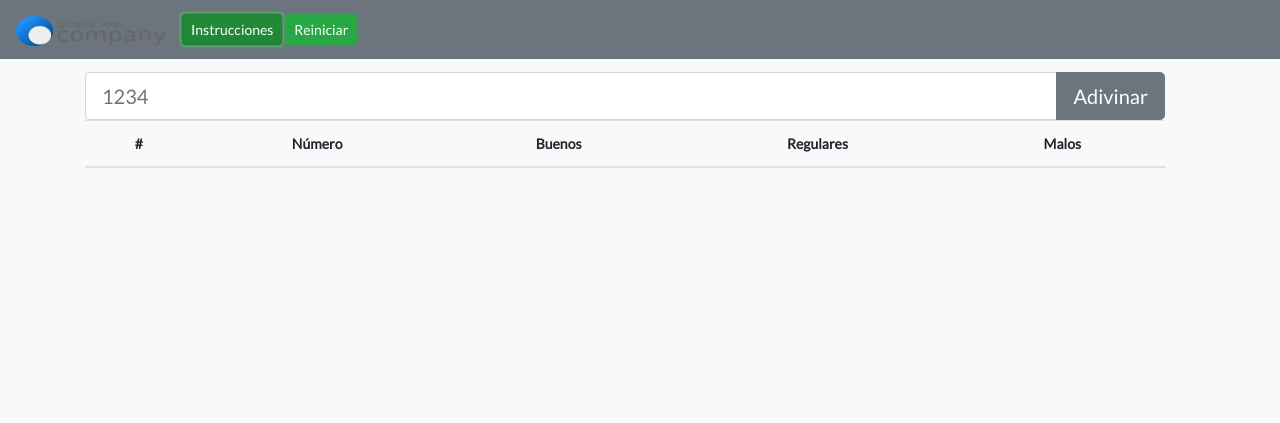
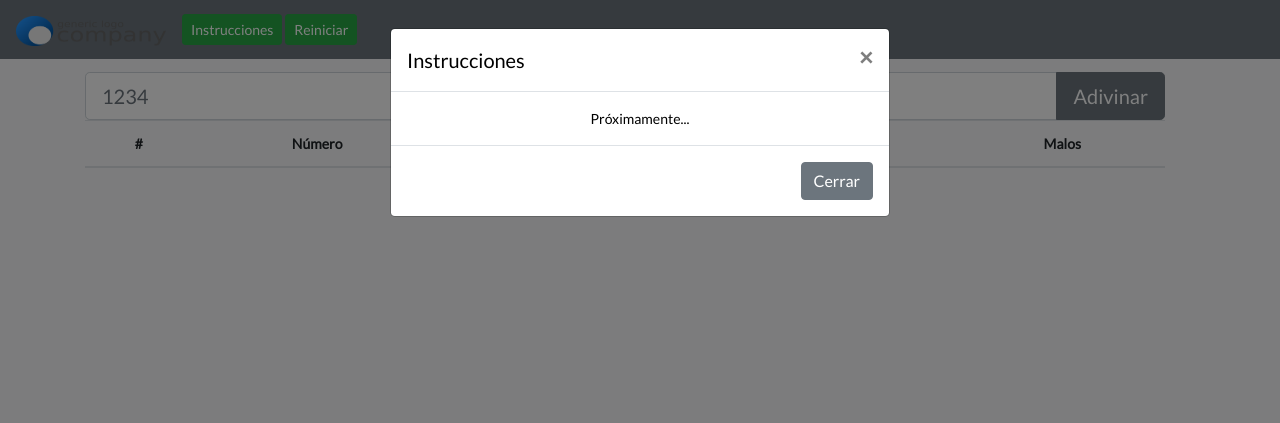
Before and after one commit to CharlyCimino/adivina-numero-web, a plain HTML site: page index.html in a window 1280 px wide. Both pictures are taken after a click on the button "Instrucciones". Shown: the top 423 px of the page. Drawn offline with nearby package versions, Linux system fonts and the light colour scheme.

Commit message:
Modal de instrucciones funcional

```diff
--- a/css/estilo.css
+++ b/css/estilo.css
@@ -5,7 +5,7 @@
 body {
 	font-family: "Lato", sans-serif;
 	font-size: 14px;
-	color: white;
+	color: black;
 	text-align: center;
 	margin-bottom: 5%;
 }
--- a/index.html
+++ b/index.html
@@ -16,7 +16,7 @@
 				<img src="img/logo.png" width="150" height="30" alt="" />
 			</a>
 			<div class="derecha">
-				<button class="btn btn-success btn-sm" type="button">Instrucciones</button>
+				<button class="btn btn-success btn-sm" type="button" data-toggle="modal" data-target="#modal-instrucciones">Instrucciones</button>
 				<button class="btn btn-success btn-sm" type="button" id="btn-reiniciar">Reiniciar</button>
 			</div>
 		</nav>
@@ -97,21 +97,21 @@
 		</footer>
 		</div>
 
-		<div class="modal" tabindex="-1" role="dialog">
-			<div class="modal-dialog" role="document">
+		<div class="modal fade" id="modal-instrucciones" tabindex="-1" role="dialog"
+			aria-labelledby="exampleModalScrollableTitle" aria-hidden="true">
+			<div class="modal-dialog modal-dialog-scrollable" role="document">
 				<div class="modal-content">
 					<div class="modal-header">
-						<h5 class="modal-title">Modal title</h5>
+						<h5 class="modal-title" id="exampleModalScrollableTitle">Instrucciones</h5>
 						<button type="button" class="close" data-dismiss="modal" aria-label="Close">
 							<span aria-hidden="true">&times;</span>
 						</button>
 					</div>
 					<div class="modal-body">
-						<p>Modal body text goes here.</p>
+						Próximamente...
 					</div>
 					<div class="modal-footer">
-						<button type="button" class="btn btn-secondary" data-dismiss="modal">Close</button>
-						<button type="button" class="btn btn-primary">Save changes</button>
+						<button type="button" class="btn btn-secondary" data-dismiss="modal">Cerrar</button>
 					</div>
 				</div>
 			</div>
```
